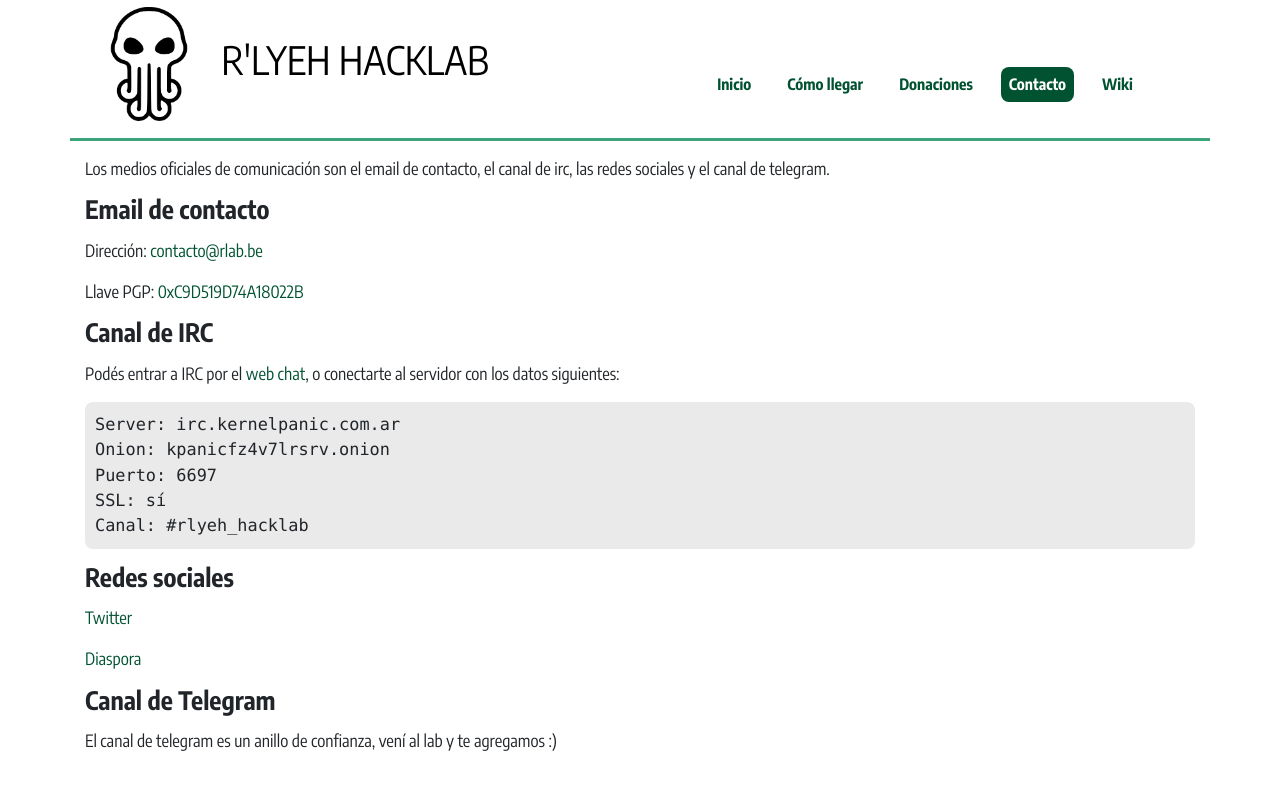
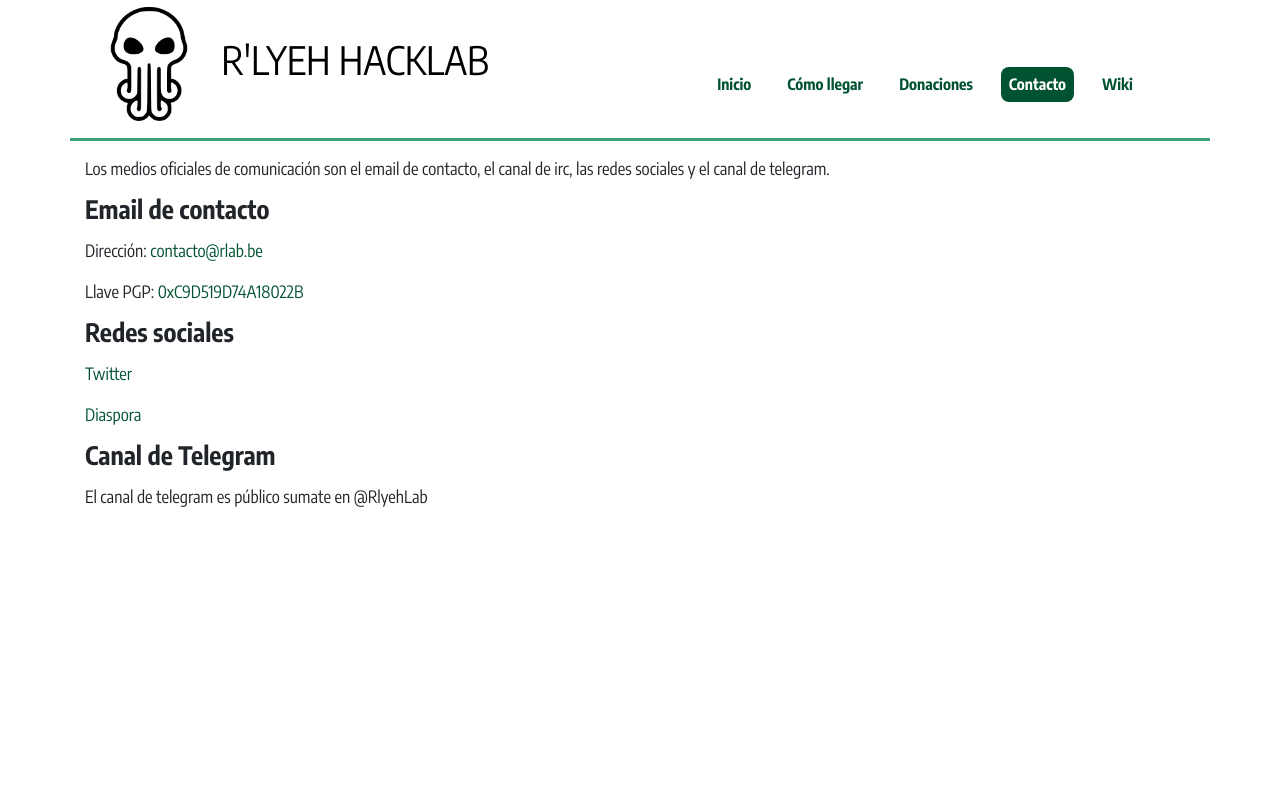
Before and after one commit to rlyehlab/rlab.be, a Jekyll site: the page built from contacto.md, in a window 1280 px wide. Shown: the top 790 px of the page. Built offline with Jekyll 4.4.1, drawn with Linux system fonts in a browser that asks for light colours.

Commit message:
ajuste contacto, sin irc y sumando el canal de telegram

````diff
--- a/contacto.md
+++ b/contacto.md
@@ -16,18 +16,7 @@ Dirección: [contacto@rlab.be](mailto:contacto@rlab.be)
 
 Llave PGP: [0xC9D519D74A18022B](https://keys.fedoraproject.org/pks/lookup?op=get&search=0xC9D519D74A18022B)
 
-# Canal de IRC
 
-Podés entrar a IRC por el [web chat](https://chat.rlab.be/), o conectarte al
-servidor con los datos siguientes:
-
-```
-Server: irc.kernelpanic.com.ar
-Onion: kpanicfz4v7lrsrv.onion
-Puerto: 6697
-SSL: sí
-Canal: #rlyeh_hacklab
-```
 
 # Redes sociales
 
@@ -37,4 +26,4 @@ Canal: #rlyeh_hacklab
 
 # Canal de Telegram
 
-El canal de telegram es un anillo de confianza, vení al lab y te agregamos :)
+El canal de telegram es público sumate en @RlyehLab
````
